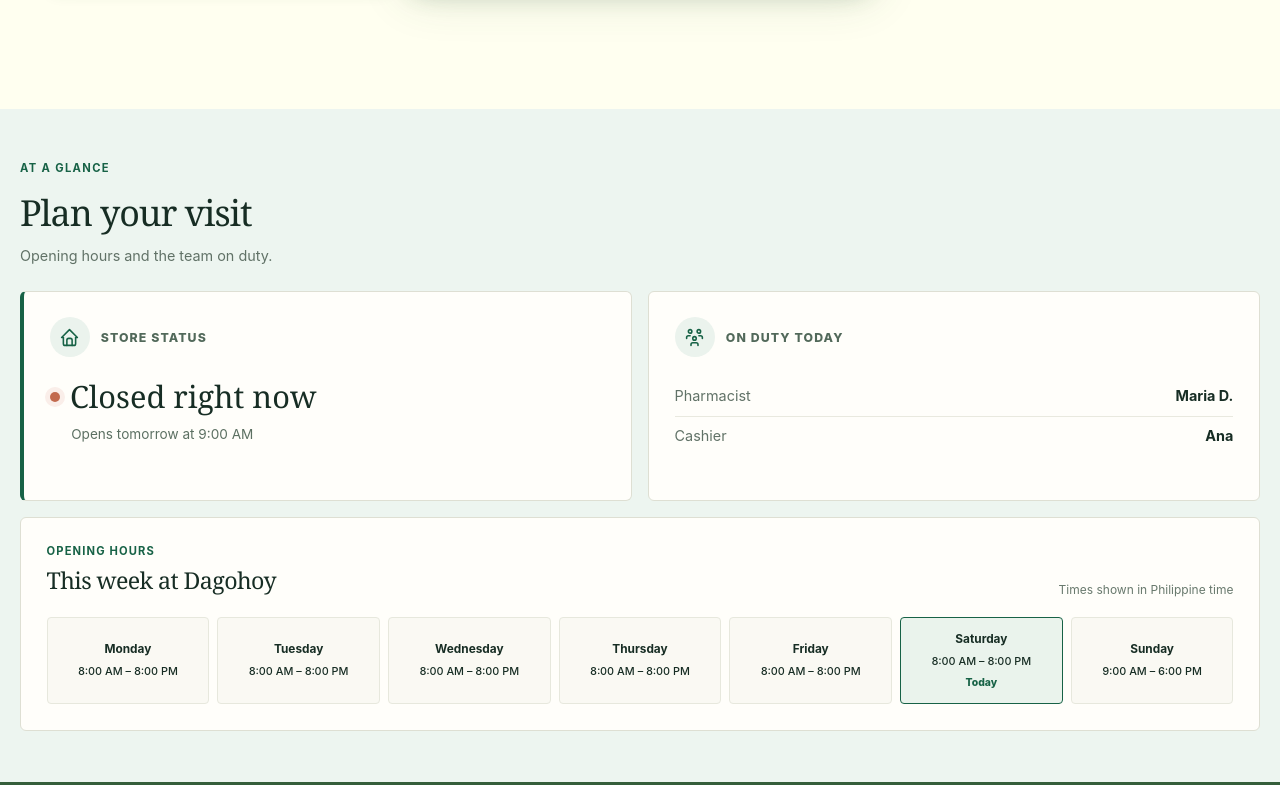
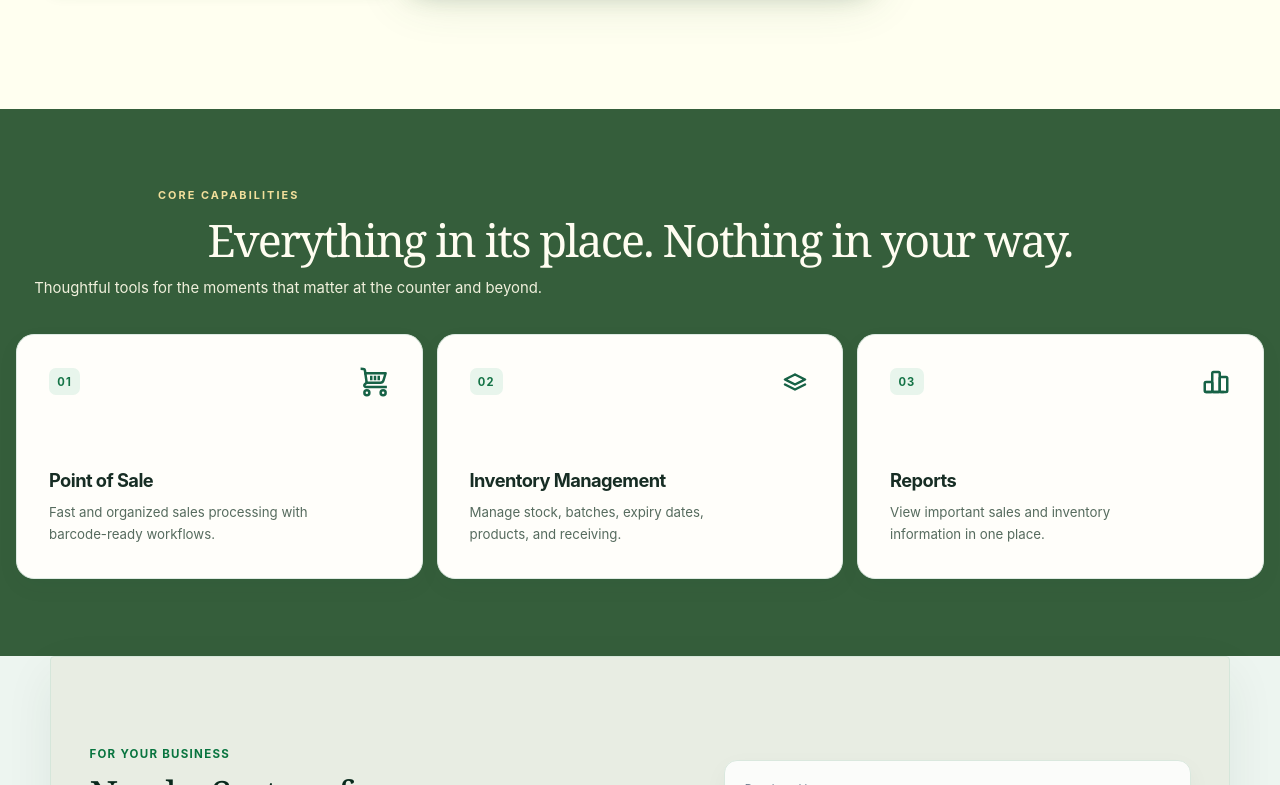
Before and after one commit to adrianniel/Dagohoy-Pharmacy-Web, a React (Vite) app: page / in a window 1280 px wide. Shown: the part 635-1420 px from the top of the page. Built offline with nearby package versions, Linux system fonts and the light colour scheme; no server answers.

Commit message:
content: remove plan your visit overview

```diff
--- a/src/pages/LandingPage.tsx
+++ b/src/pages/LandingPage.tsx
@@ -5,7 +5,6 @@ import { FeaturesSection } from '../components/landing/FeaturesSection';
 import { HeroSection } from '../components/landing/HeroSection';
 import { LandingFooter } from '../components/landing/LandingFooter';
 import { LandingNav } from '../components/landing/LandingNav';
-import { PharmacySnapshot } from '../components/landing/PharmacySnapshot';
 import { pharmacyProfile, staffOnDuty, weeklyHours } from '../components/landing/mockData';
 import { getPharmacyStatus } from '../components/landing/pharmacyTime';
 
@@ -26,14 +25,6 @@ export function LandingPage() {
       <LandingNav />
       <main id="landing-main">
         <HeroSection status={status} staff={staffOnDuty} />
-        <section className="landing-pharmacy-overview" aria-labelledby="visit-heading">
-          <div className="landing-overview-heading">
-            <p className="eyebrow">At a glance</p>
-            <h2 id="visit-heading">Plan your visit</h2>
-            <p>Opening hours and the team on duty.</p>
-          </div>
-          <PharmacySnapshot status={status} staff={staffOnDuty} hours={weeklyHours} />
-        </section>
         <FeaturesSection />
         <DeveloperCta />
         <ContactSection />
```
